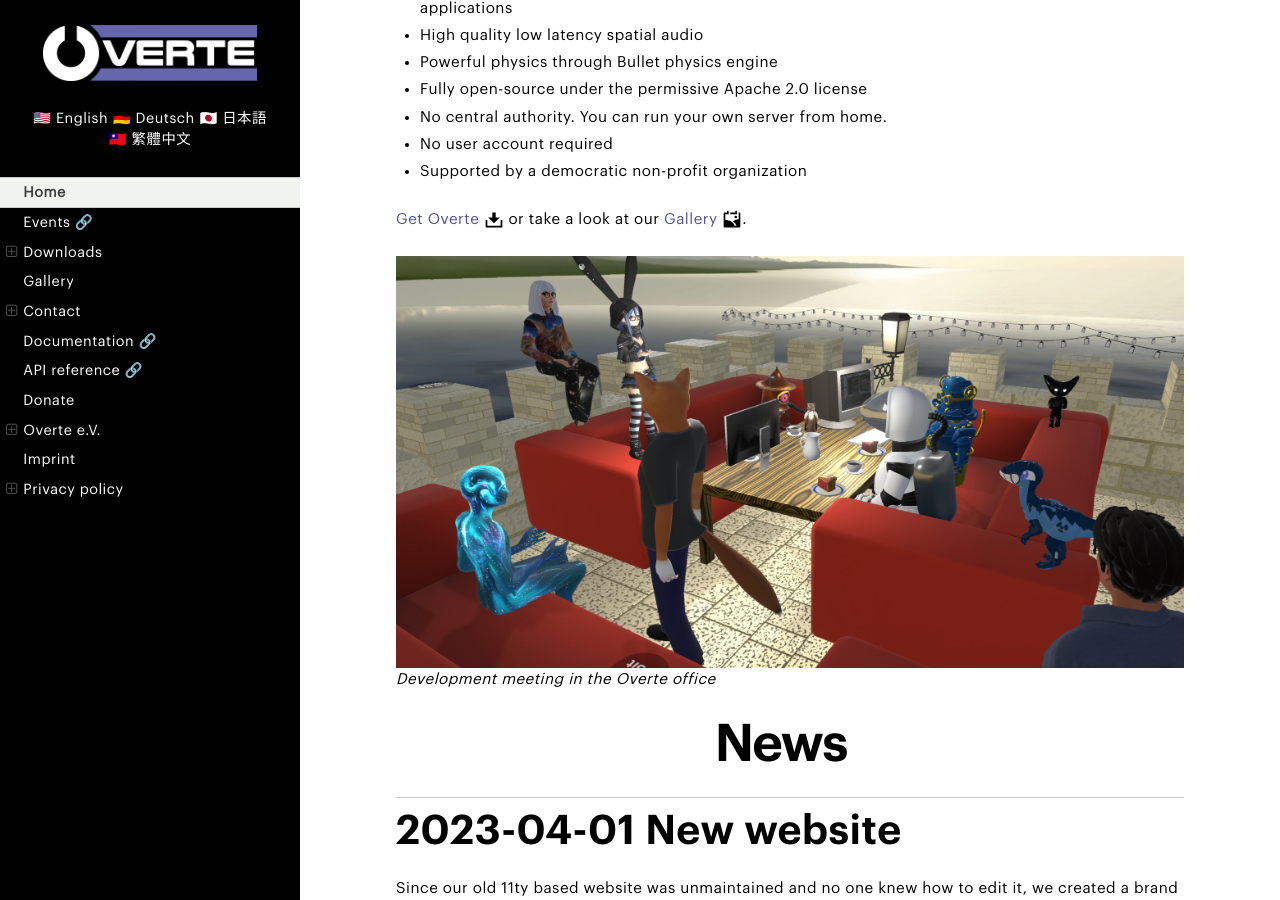
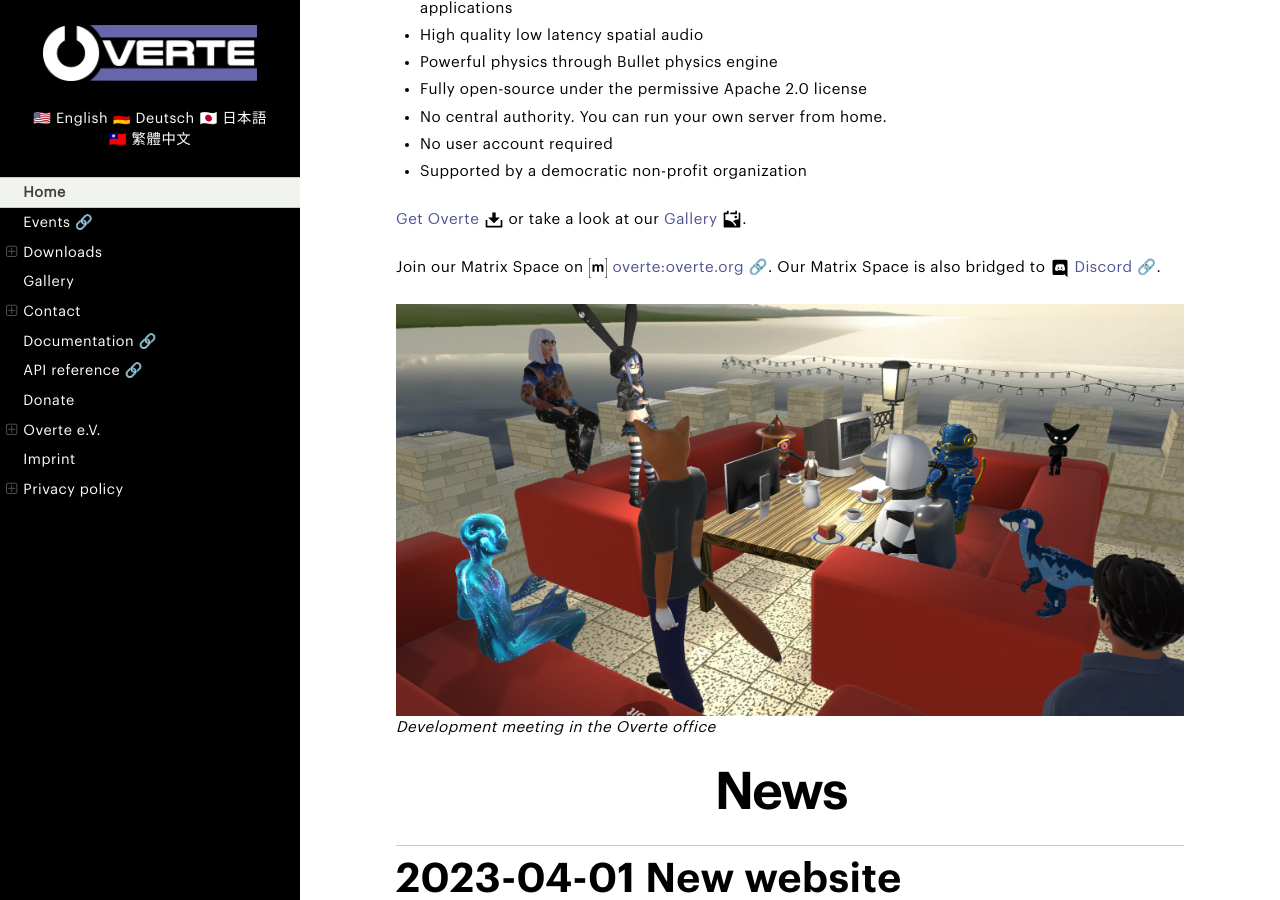
Before and after one commit to overte-org/overte-website-sphinx, a Sphinx documentation site: the page built from source/index.rst, in a window 1280 px wide and 900 px high, scrolled down 461 px. Built offline with Sphinx 7.4.7 and the Read the Docs theme 2.0.0, drawn with Linux system fonts in a browser that asks for light colours.

Commit message:
Add Matrix and Discord links to front page.

```diff
--- a/source/index.rst
+++ b/source/index.rst
@@ -21,6 +21,9 @@
 * Supported by a democratic non-profit organization
 
 :doc:`Get Overte <downloads>` |DownloadPage| or take a look at our :doc:`Gallery <gallery>` |GalleryPage|.
+
+Join our Matrix Space on |MatrixLink| `overte:overte.org 🔗 <https://matrix.to/#/#overte:overte.org>`_.
+Our Matrix Space is also bridged to |DiscordLink| `Discord 🔗 <https://discord.gg/4YuQvc8K2f>`_.
 
 .. figure:: _images/gallery/overte-snap-by-X74hc595-on-2023-03-11_19-25-27.jpg
     :alt: Development meeting in the Overte office
```
